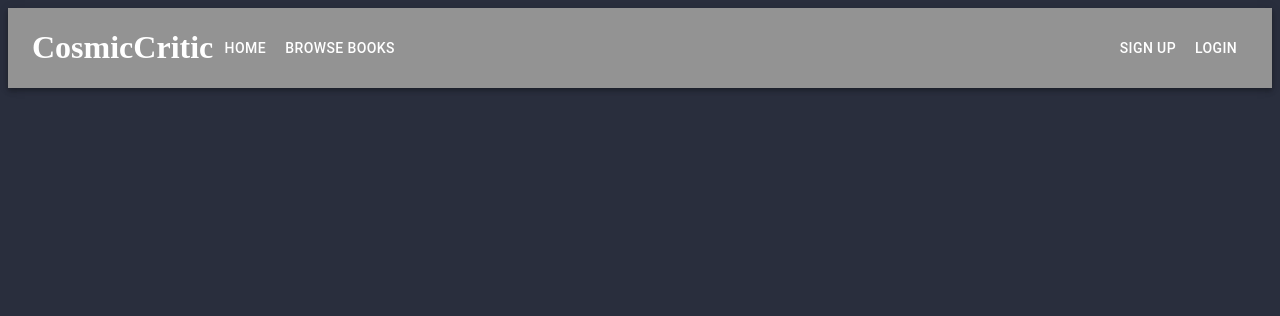
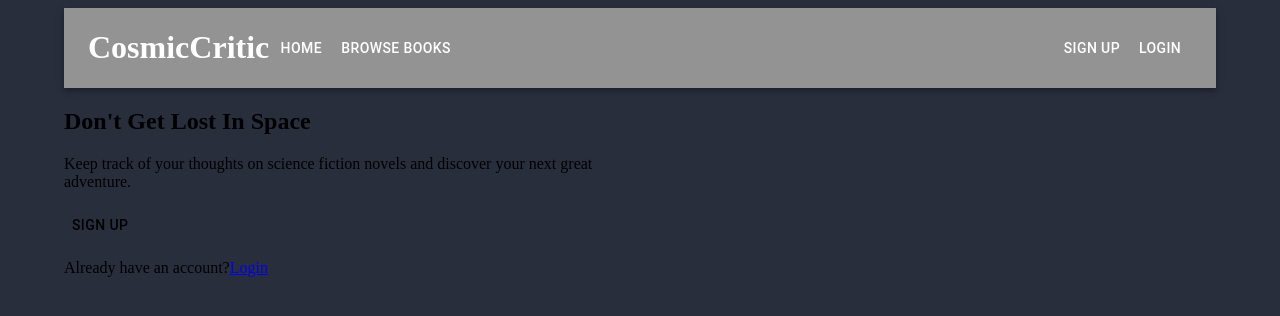
Before and after one commit to StephenCsengo/cosmiccritic, a React (Create React App) app in the folder client/: page / in a window 1280 px wide. Shown: the top 316 px of the page. Built offline with nearby package versions, Linux system fonts and the light colour scheme.

Commit message:
Add Home.js with basic initial content

```diff
--- a/client/src/components/App.js
+++ b/client/src/components/App.js
@@ -1,11 +1,13 @@
 import React, { useEffect, useState } from "react";
 import { Switch, Route } from "react-router-dom";
 import NavBar from "./NavBar.js";
+import Home from "./Home.js";
 
 function App() {
   return (
     <div className="app">
       <NavBar />
+      <Home />
     </div>
   );
 }
--- a/client/src/components/Home.js
+++ b/client/src/components/Home.js
@@ -0,0 +1,24 @@
+import React from "react";
+import { Grid, Container, Button } from "@mui/material";
+
+function Home() {
+  return (
+    <Container>
+      <Grid container>
+        <Grid item xs={8} md={6}>
+          <h2>Don't Get Lost In Space</h2>
+          <p>
+            Keep track of your thoughts on science fiction novels and discover
+            your next great adventure.
+          </p>
+          <Button color="inherit">Sign Up</Button>
+          <p>
+            Already have an account?<a href="/">Login</a>
+          </p>
+        </Grid>
+      </Grid>
+    </Container>
+  );
+}
+
+export default Home;
--- a/client/src/components/NavBar.js
+++ b/client/src/components/NavBar.js
@@ -1,9 +1,10 @@
 import React from "react";
 import { NavLink } from "react-router-dom";
-import { AppBar, Grid, Menu, Toolbar, Button } from "@mui/material";
+import { AppBar, Container, Grid, Menu, Toolbar, Button } from "@mui/material";
 
 function NavBar() {
   return (
+    <Container>
       <AppBar position="static">
         <Toolbar>
           <Grid
@@ -27,6 +28,7 @@ function NavBar() {
           </Grid>
         </Toolbar>
       </AppBar>
+    </Container>
   );
 }
 
```
Lines whose indentation alone changed are shown as unchanged.
